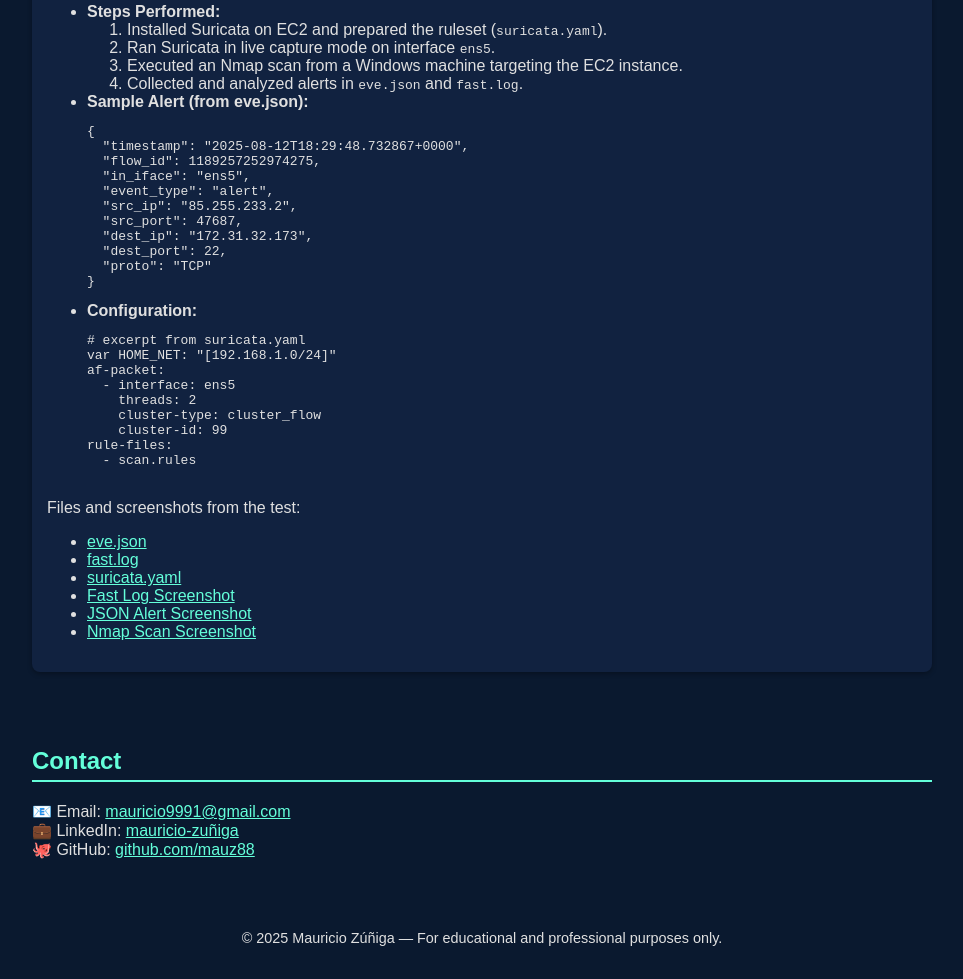
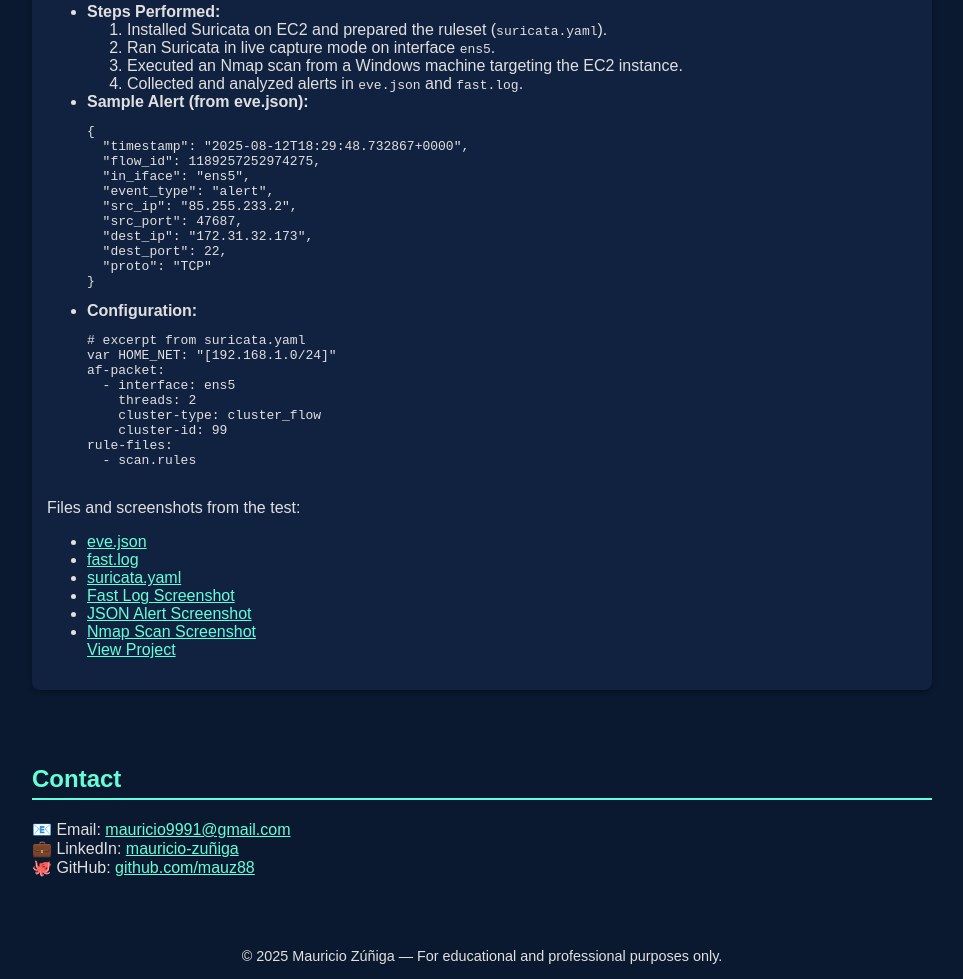
Before and after one commit to mauz88/mauz88.github.io, a plain HTML site: page index.html in a window 1280 px wide. Shown: the part 1067-2046 px from the top of the page, without its empty margins (158-1121 px from the left). Drawn offline with Linux system fonts and the light colour scheme.

Commit message:
Update index.html

```diff
--- a/index.html
+++ b/index.html
@@ -172,6 +172,9 @@ rule-files:
     <li><a href="https://github.com/mauz88/Suricata_Detection/blob/main/fast_capture.PNG" target="_blank">Fast Log Screenshot</a></li>
     <li><a href="https://github.com/mauz88/Suricata_Detection/blob/main/json_capture.PNG" target="_blank">JSON Alert Screenshot</a></li>
     <li><a href="https://github.com/mauz88/Suricata_Detection/blob/main/nmap_capture.PNG" target="_blank">Nmap Scan Screenshot</a></li>
+
+    <a href="https://github.com/mauz88/Suricata_Detection" target="_blank">View Project</a>
+
   </ul>
 </div>
 
```
